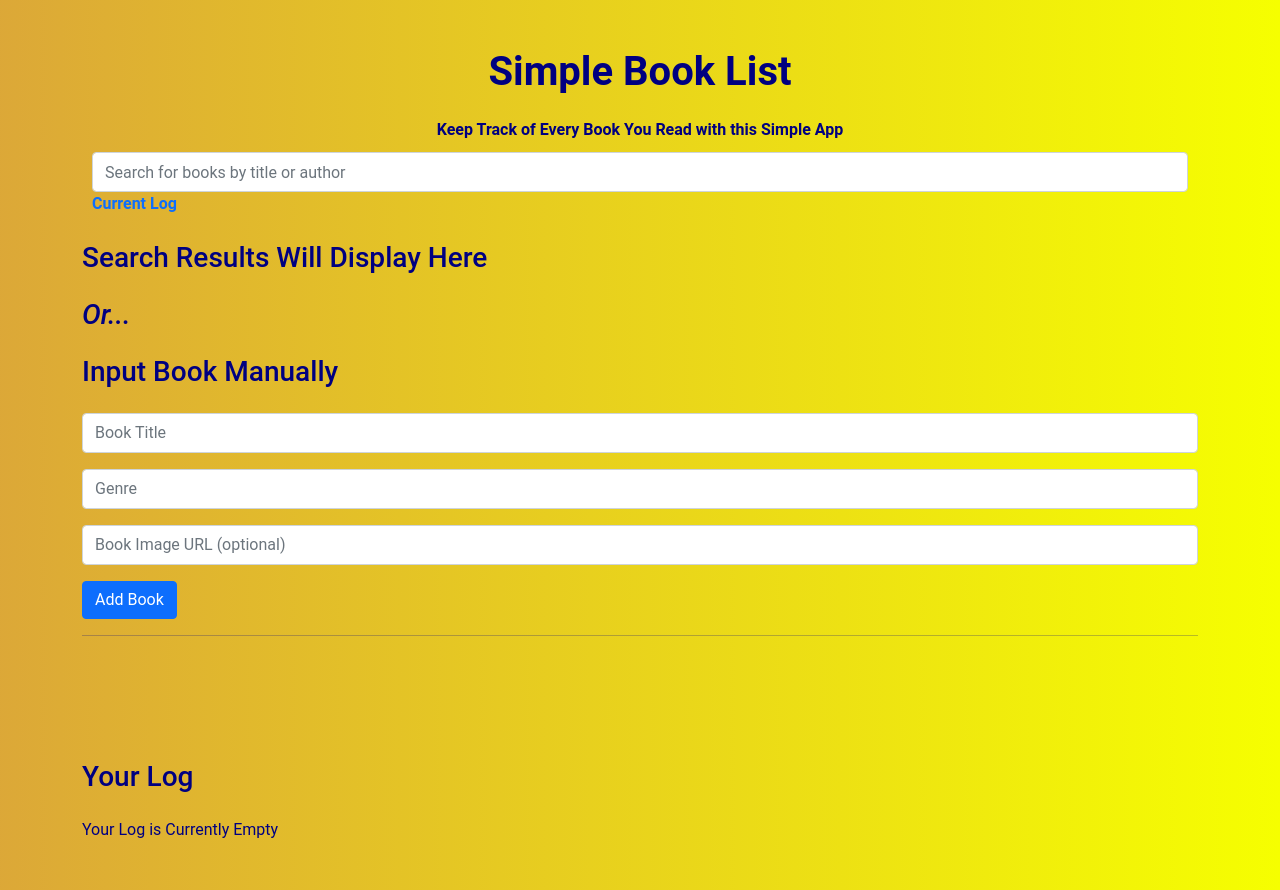
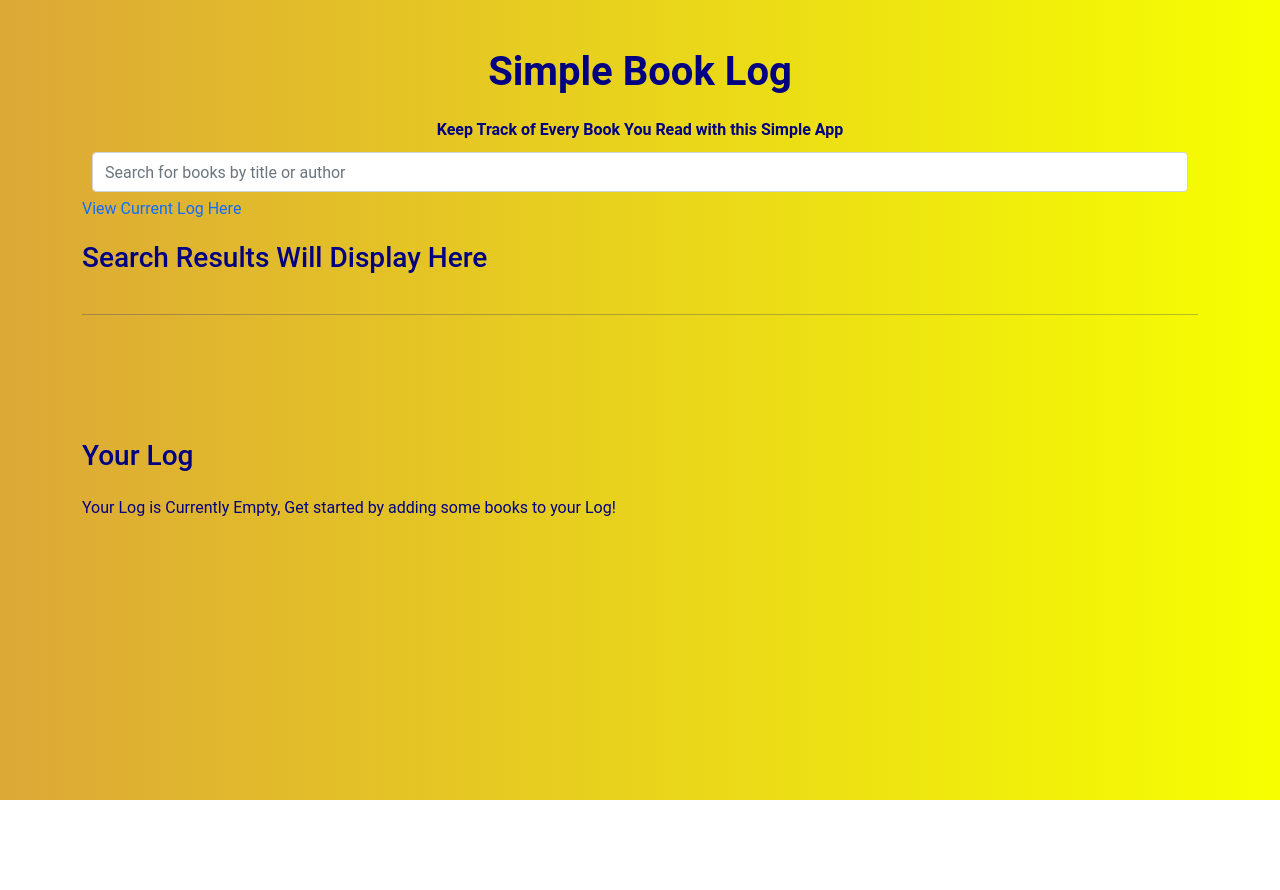
Before and after one commit to JayDaDen/Book-Log, a plain HTML site: page index.html in a window 1280 px wide. After the commit the page ends 800 px from the top, so only its background shows below. Drawn offline with nearby package versions, Linux system fonts and the light colour scheme.

Commit message:
Update index.html

```diff
--- a/index.html
+++ b/index.html
@@ -6,46 +6,28 @@
     <title>Book List</title>
     <link href="https://cdn.jsdelivr.net/npm/bootstrap@5.1.3/dist/css/bootstrap.min.css" rel="stylesheet">
     <link rel="stylesheet" href="styles.css">
-
 </head>
 <body>
     <div class="container my-5">
-        <h1 class="text-center mb-4">Simple Book List</h1>
+        <h1 class="text-center mb-4">Simple Book Log</h1>
         <h2>Keep Track of Every Book You Read with this Simple App</h2>
-
 
         <div class="navbar mb-4">
             <div class="navbar-item">
                 <input type="text" id="searchInput" class="form-control" placeholder="Search for books by title or author" oninput="searchGoogleBooks()">
-                <a href= "#yourLog" id = "logCheck">Current Log</a>
+
             </div>
         </div>
-
+        <a href="#yourLog" id="logCheck">View Current Log Here</a>
 
         <h3 id="bookListSection">Search Results Will Display Here</h3>
         <ul id="bookList" class="list-group"></ul>
 
-        <h3 id = "option">Or...</h3>
-
-        <h3 class="my-4">Input Book Manually</h3>
-        <div class="mb-3">
-            <input type="text" id="bookTitle" class="form-control" placeholder="Book Title" required>
-        </div>
-        <div class="mb-3">
-            <input type="text" id="bookGenre" class="form-control" placeholder="Genre" required>
-        </div>
-        <div class="mb-3">
-            <input type="url" id="bookImage" class="form-control" placeholder="Book Image URL (optional)">
-        </div>
-
-        <button class="btn btn-primary" onclick="addBook()">Add Book</button>
-
-       <hr></hr>
+        <hr></hr>
 
         <h3 class="my-4" id="yourLog">Your Log</h3>
-        <div id="logMessage">Your Log is Currently Empty</div>
+        <div id="logMessage">Your Log is Currently Empty, Get started by adding some books to your Log!</div>
         <ul id="logList" class="list-group"></ul>
-
 
         <div id="celebrationMessage" class="celebration">🎉 Congratulations on finishing your book! 🎉</div>
     </div>
```
